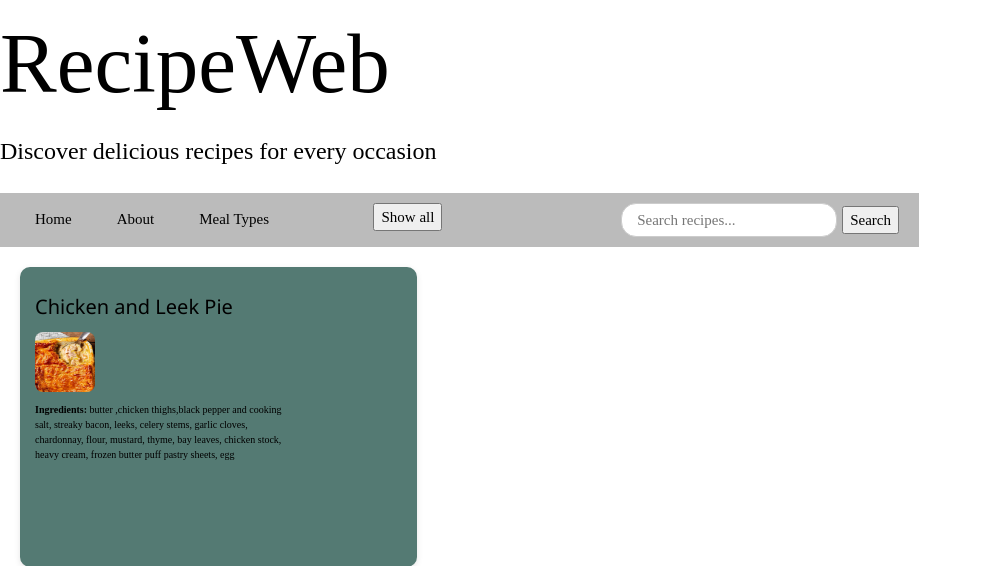
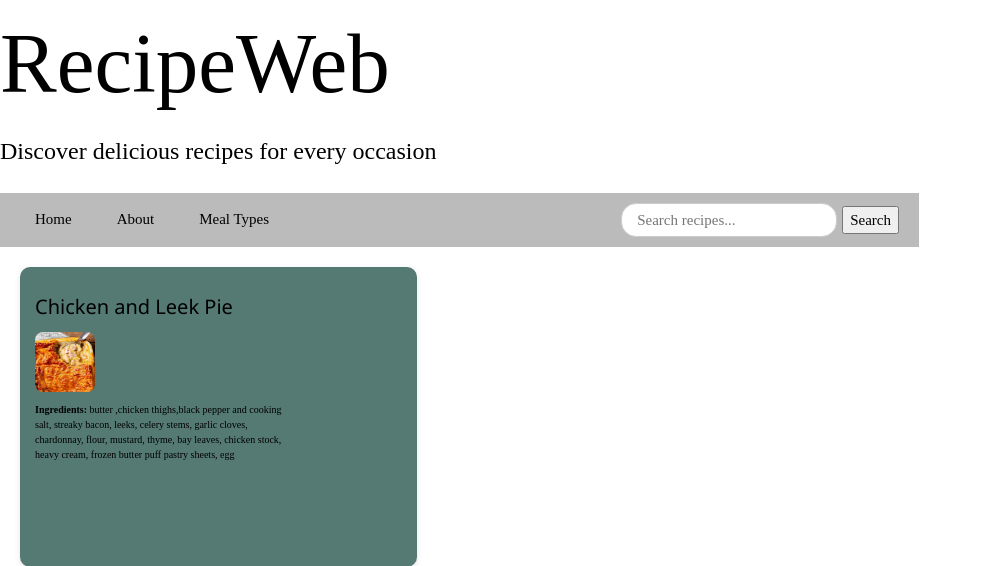
Before and after one commit to AcaciaMay/AssesmentRecipeWeb, a Flask app: page / in a window 1280 px wide. Shown: the top 566 px of the page, without its empty margins (0-982 px from the left). Run offline with Flask 3, Linux system fonts and the light colour scheme; data comes from the database, SQL or seed files in the repository; some web fonts are replaced.

Commit message:
editing meal types code/spelling checks

```diff
--- a/templates/home.html
+++ b/templates/home.html
@@ -21,20 +21,6 @@
     <a href="/about" class="nav-button">About</a>
     <a href="/meal-types" class="nav-button">Meal Types</a>
   </div>
-
-<div id="myBtnContainer">
-  <button class="btn active" onclick="filterSelection('all')">Show all</button>
-  {% for category in categories %}
-    <button class="btn" onclick="filterSelection('{{ category }}')">{{ category }}</button>
-  {% endfor %}
-</div>
-
-<div class="container">
-  {% for name, category in items %}
-    <!-- category from database becomes the filter class -->
-    <div class="filterDiv {{ category }}">{{ name }}</div>
-  {% endfor %}
-</div>
 
   <form action="/search" method="GET" class="nav-search-form">
     <input type="text" name="query" placeholder="Search recipes..." class="nav-search">
```
